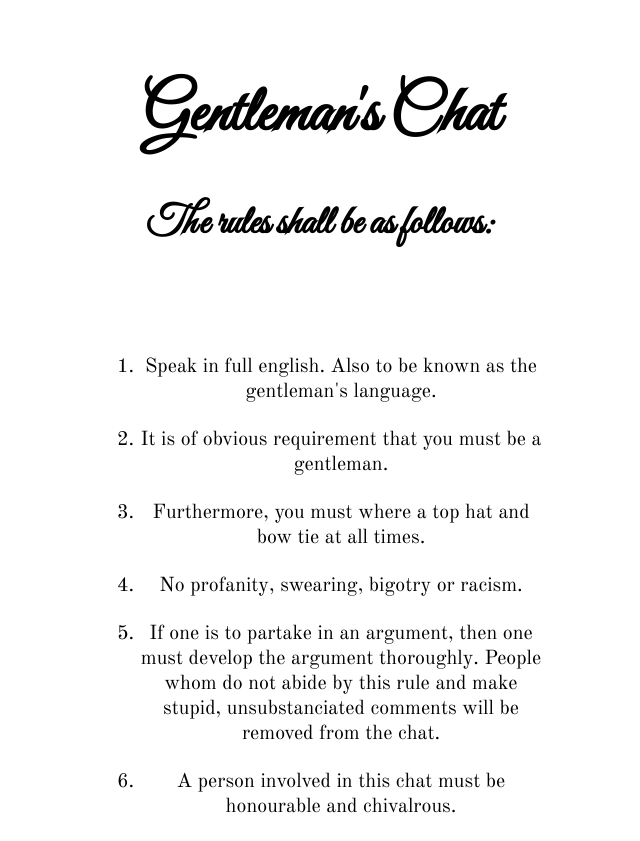
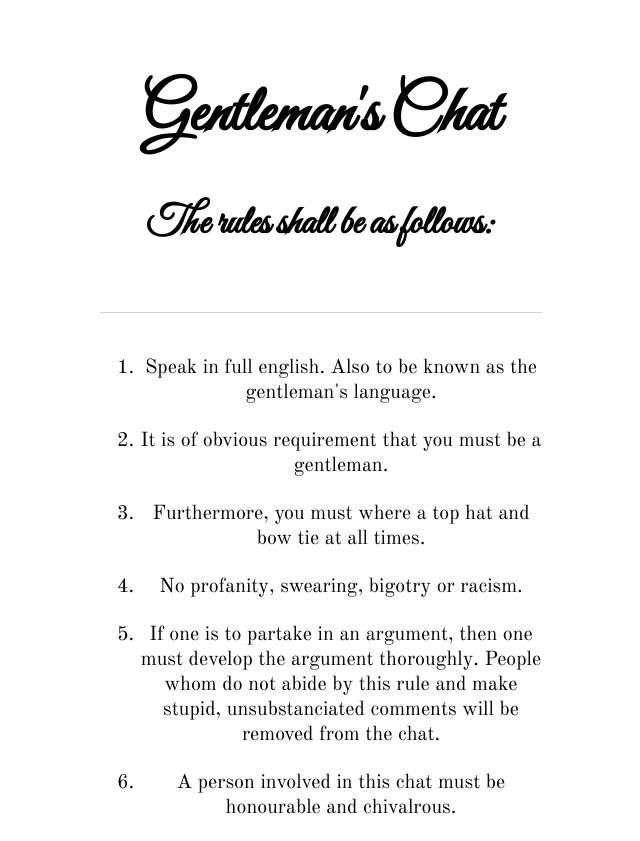
Before and after one commit to jakey1610/jakey1610.github.io, a PHP site: page / in a window 1280 px wide. Shown: the whole page, without its empty margins (319-959 px from the left). Before the commit the page ends 813 px from the top, so only its background shows below. Run offline with PHP 8.4, Linux system fonts and the light colour scheme; some libraries are stand-ins or nearby versions.

Commit message:
Update stylesheet.css

```diff
--- a/gentlechat/stylesheet.css
+++ b/gentlechat/stylesheet.css
@@ -10,6 +10,7 @@ body{
   font-size:40px;
 }
 #wrapper{
+  border-top: solid 1px #D3D3D3;
   width:35%;
 }
 li{
```
